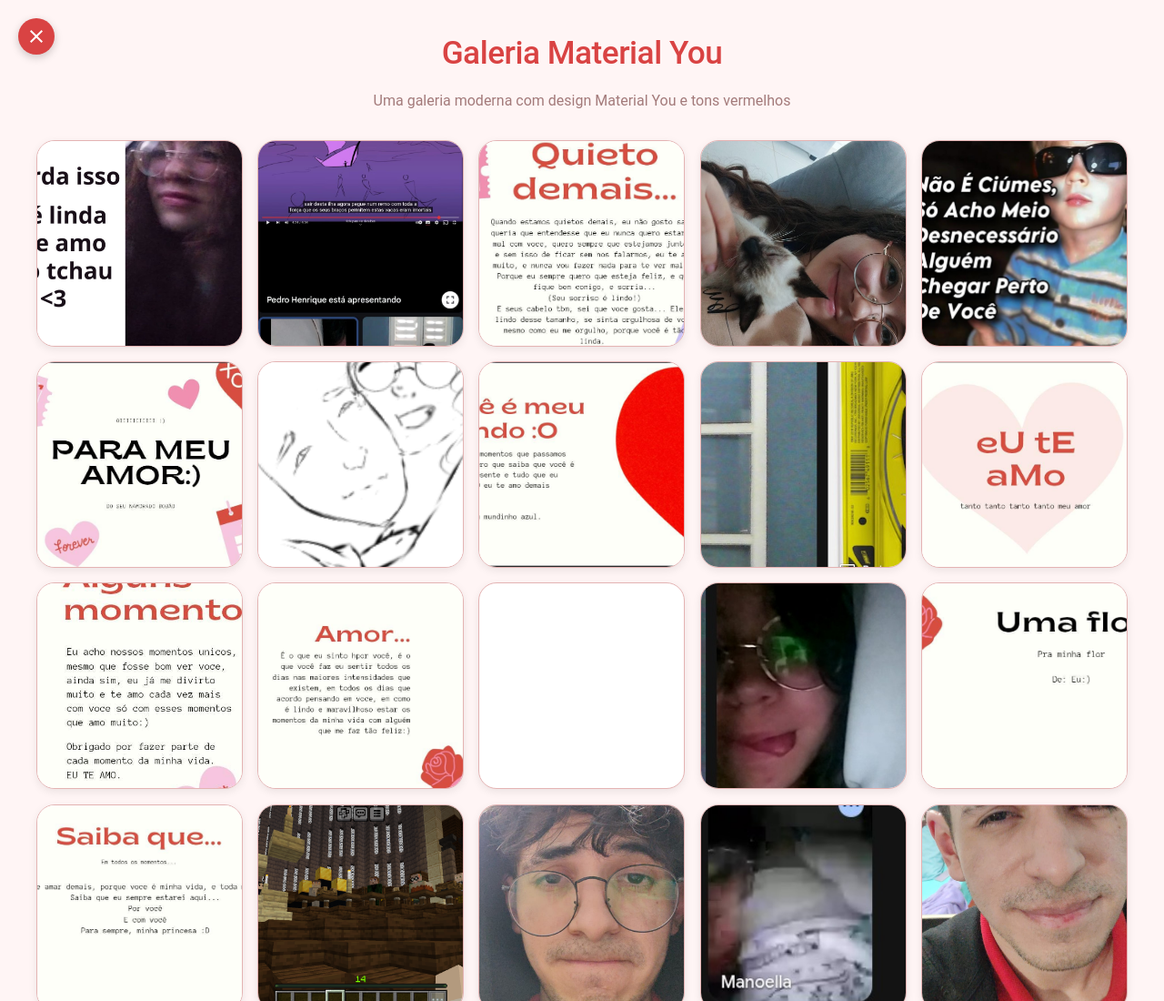
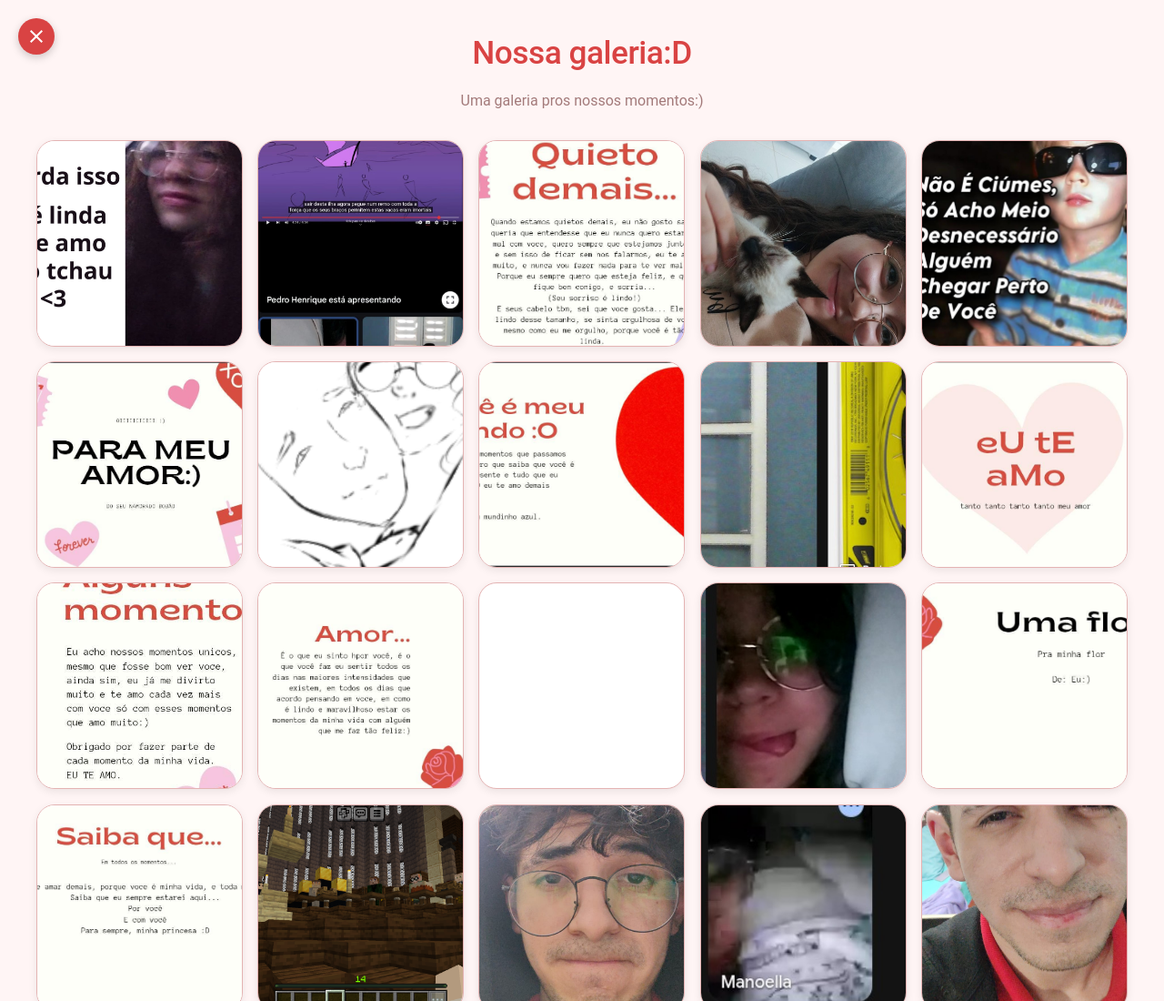
Before and after one commit to eiriq/ProjetoManu, a plain HTML site: page galeria.html in a window 1280 px wide. Shown: the top 1100 px of the page at 91% size. Drawn offline with Linux system fonts and the light colour scheme; grey boxes are pictures that could not be loaded.

Commit message:
Update galeria.html

```diff
--- a/galeria.html
+++ b/galeria.html
@@ -644,8 +644,8 @@
 
     <div class="container">
         <header>
-            <h1>Galeria Material You</h1>
-            <p class="subtitle">Uma galeria moderna com design Material You e tons vermelhos</p>
+            <h1>Nossa galeria:D</h1>
+            <p class="subtitle">Uma galeria pros nossos momentos:)</p>
         </header>
 
         <div class="gallery" id="gallery">
```
